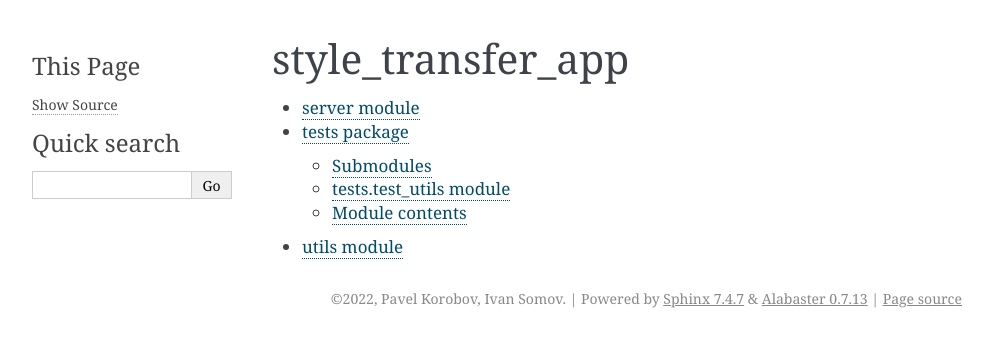
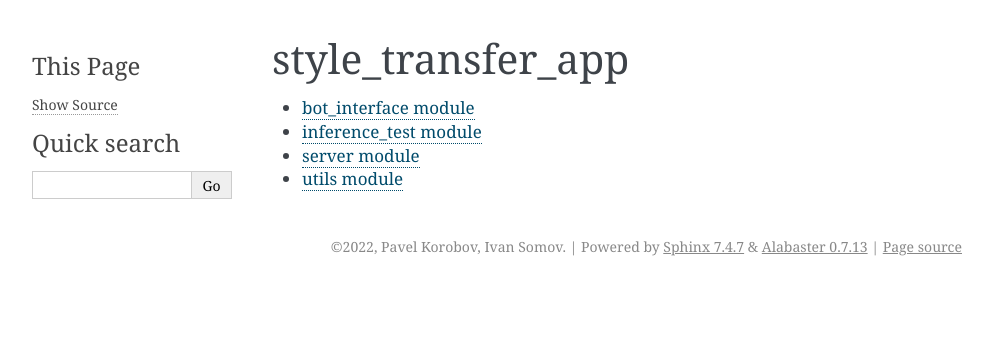
Before and after one commit to pkorobov/style_transfer_app, a Sphinx documentation site: the page built from docs/modules.rst, in a window 1280 px wide. Shown: the top 347 px of the page, without its empty margins (148-1141 px from the left). Built offline with Sphinx 7.4.7, drawn with Linux system fonts in a browser that asks for light colours.

Commit message:
final docs update

```diff
--- a/docs/conf.py
+++ b/docs/conf.py
@@ -1,5 +1,3 @@
-"""conf.py helps to configure sphinx automated documentation."""
-
 # Configuration file for the Sphinx documentation builder.
 #
 # This file only contains a selection of the most common options. For a full
@@ -14,14 +12,15 @@
 #
 import os
 import sys
-sys.path.insert(0, os.path.abspath('..'))
+
+sys.path.insert(0, os.path.abspath(".."))
 
 
 # -- Project information -----------------------------------------------------
 
-project = 'StyleTransferApp'
-copyright = '2022, Pavel Korobov, Ivan Somov'
-author = 'Pavel Korobov, Ivan Somov'
+project = "StyleTransferApp"
+copyright = "2022, Pavel Korobov, Ivan Somov"
+author = "Pavel Korobov, Ivan Somov"
 
 
 # -- General configuration ---------------------------------------------------
@@ -29,15 +28,15 @@ author = 'Pavel Korobov, Ivan Somov'
 # Add any Sphinx extension module names here, as strings. They can be
 # extensions coming with Sphinx (named 'sphinx.ext.*') or your custom
 # ones.
-extensions = ['sphinx.ext.autodoc']
+extensions = ["sphinx.ext.autodoc"]
 
 # Add any paths that contain templates here, relative to this directory.
-templates_path = ['_templates']
+templates_path = ["_templates"]
 
 # List of patterns, relative to source directory, that match files and
 # directories to ignore when looking for source files.
 # This pattern also affects html_static_path and html_extra_path.
-exclude_patterns = ['_build', 'Thumbs.db', '.DS_Store']
+exclude_patterns = ["_build", "Thumbs.db", ".DS_Store"]
 
 
 # -- Options for HTML output -------------------------------------------------
@@ -45,9 +44,9 @@ exclude_patterns = ['_build', 'Thumbs.db', '.DS_Store']
 # The theme to use for HTML and HTML Help pages.  See the documentation for
 # a list of builtin themes.
 #
-html_theme = 'alabaster'
+html_theme = "alabaster"
 
 # Add any paths that contain custom static files (such as style sheets) here,
 # relative to this directory. They are copied after the builtin static files,
 # so a file named "default.css" will overwrite the builtin "default.css".
-html_static_path = ['_static']
+html_static_path = ["_static"]
--- a/docs/index.rst
+++ b/docs/index.rst
@@ -1,5 +1,5 @@
 .. StyleTransferApp documentation master file, created by
-   sphinx-quickstart on Sun May  1 01:08:35 2022.
+   sphinx-quickstart on Sun May  1 21:24:49 2022.
    You can adapt this file completely to your liking, but it should at least
    contain the root `toctree` directive.
 
--- a/docs/modules.rst
+++ b/docs/modules.rst
@@ -4,6 +4,7 @@ style_transfer_app
 .. toctree::
    :maxdepth: 4
 
+   bot_interface
+   inference_test
    server
-   tests
    utils
```
Also changed, not shown: docs/tests.rst (deleted, +0 -21 lines).
